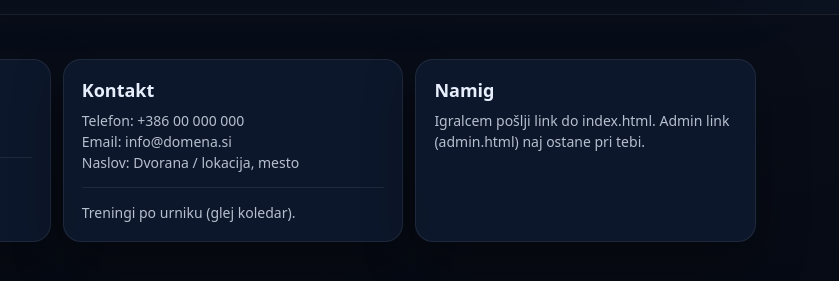
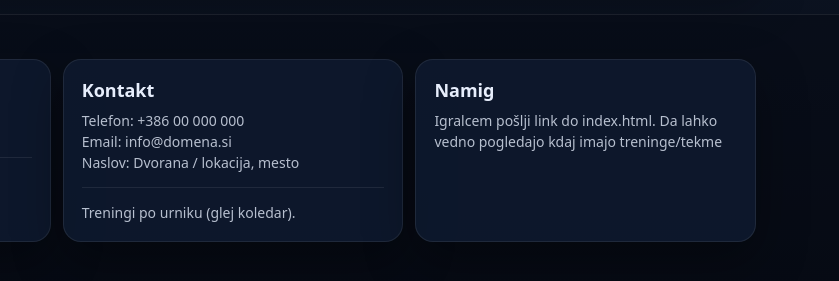
Before and after one commit to aroundthenet2005/NTK_SAVINJA_AKTIVNOSTI, a plain HTML site: page kontakt.html in a window 1280 px wide. Shown: the part 457-738 px from the top of the page, 441-1280 px from the left. Drawn offline with Linux system fonts and the light colour scheme.

Commit message:
Update kontakt.html

```diff
--- a/kontakt.html
+++ b/kontakt.html
@@ -101,7 +101,7 @@
       <div class="card pad">
         <h3>Namig</h3>
         <div class="small">
-          Igralcem pošlji link do index.html. Admin link (admin.html) naj ostane pri tebi.
+          Igralcem pošlji link do index.html. Da lahko vedno pogledajo kdaj imajo treninge/tekme
         </div>
       </div>
     </div>
```
